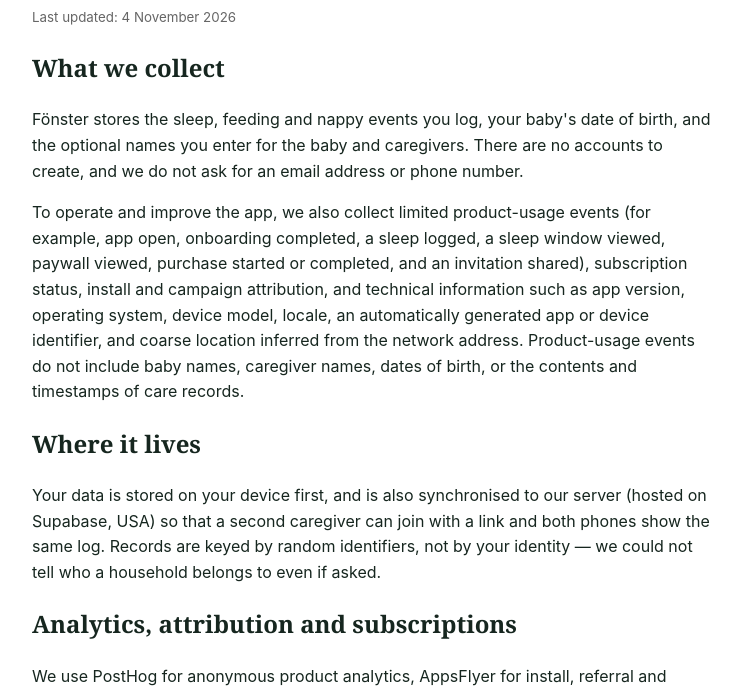
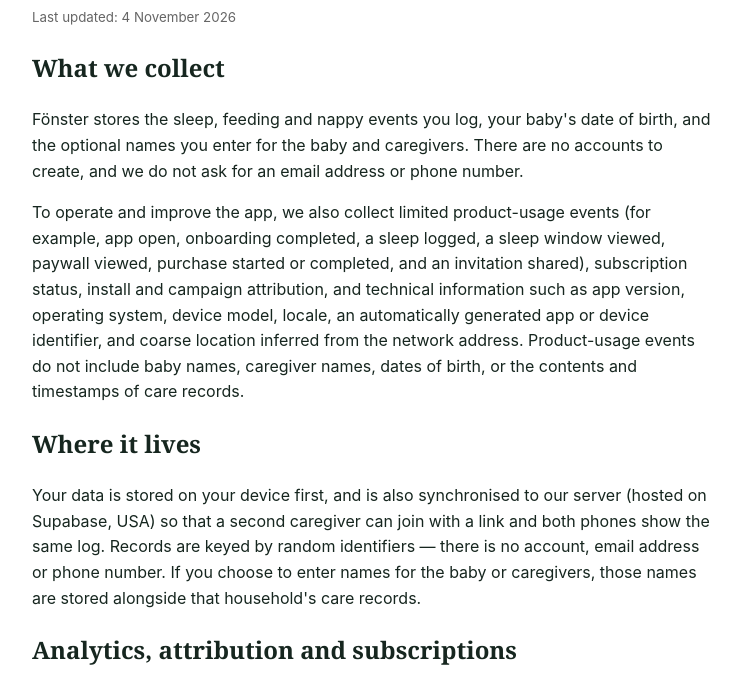
Before and after one commit to next-epic-dev/fonster-site, a plain HTML site: page privacy.html in a window 1280 px wide. Shown: the part 109-795 px from the top of the page, without its empty margins (268-1009 px from the left). Drawn offline with Linux system fonts and the light colour scheme.

Commit message:
docs: clarify household record linkage

```diff
--- a/privacy.html
+++ b/privacy.html
@@ -6,7 +6,7 @@
 <p>Fönster stores the sleep, feeding and nappy events you log, your baby's date of birth, and the optional names you enter for the baby and caregivers. There are no accounts to create, and we do not ask for an email address or phone number.</p>
 <p>To operate and improve the app, we also collect limited product-usage events (for example, app open, onboarding completed, a sleep logged, a sleep window viewed, paywall viewed, purchase started or completed, and an invitation shared), subscription status, install and campaign attribution, and technical information such as app version, operating system, device model, locale, an automatically generated app or device identifier, and coarse location inferred from the network address. Product-usage events do not include baby names, caregiver names, dates of birth, or the contents and timestamps of care records.</p>
 <h2>Where it lives</h2>
-<p>Your data is stored on your device first, and is also synchronised to our server (hosted on Supabase, USA) so that a second caregiver can join with a link and both phones show the same log. Records are keyed by random identifiers, not by your identity — we could not tell who a household belongs to even if asked.</p>
+<p>Your data is stored on your device first, and is also synchronised to our server (hosted on Supabase, USA) so that a second caregiver can join with a link and both phones show the same log. Records are keyed by random identifiers — there is no account, email address or phone number. If you choose to enter names for the baby or caregivers, those names are stored alongside that household's care records.</p>
 <h2>Analytics, attribution and subscriptions</h2>
 <p>We use PostHog for anonymous product analytics, AppsFlyer for install, referral and advertising-campaign attribution, and Superwall for paywall and subscription analytics. These service providers process the limited usage, purchase, attribution, device and network information described above on our behalf. AppsFlyer may use the Identifier for Vendor (IDFV); Fönster does not show an App Tracking Transparency prompt and does not receive access to Apple's advertising identifier (IDFA).</p>
 <p>We do not sell personal data or show third-party ads. Attribution data is used to measure Fönster's own marketing, not to personalise third-party advertising. We never take old data hostage: export (CSV) works even without a subscription.</p>
```
